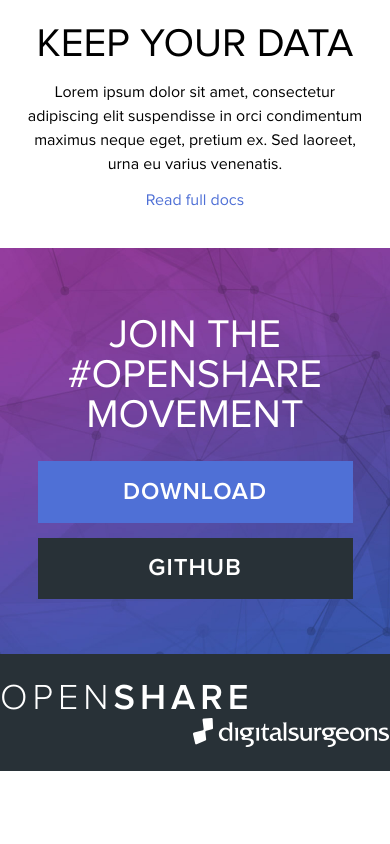
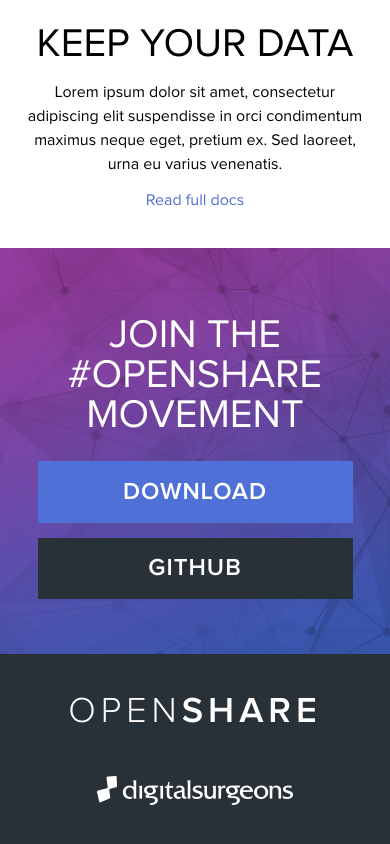
Before and after one commit to OpenShare/openshare, a website: page index.html in a window 390 px wide. Shown: the part 3457-4301 px from the top of the page. Before the commit the page ends 4228 px from the top, so only its background shows below. Drawn offline with Linux system fonts and the light colour scheme; files whose address does not match are found by name.

Commit message:
Footer responsive styles

```diff
--- a/assets/scss/_footer.scss
+++ b/assets/scss/_footer.scss
@@ -1,21 +1,33 @@
 .footer {
 	background: $black;
-	padding: 1.7em 0 1.2em;
+	padding: 2.5em 0 2.3em;
+	text-align: center;
+
+	@include media($medium-screen) {
+		padding: 1.7em 0 1.2em;
+		text-align: left;
+	}
 }
 
 .footer__inner {
 	@extend %outer-container;
+	@extend %row-padd;
 }
 
 .footer__logo {
 	color: $white;
-	float: left;
+	display: block;
 	font-size: 2.25em;
 	font-weight: 200;
 	letter-spacing: 5px;
-	margin: 0;
+	margin: 0 0 1.25em;
+	text-decoration: none;
 	text-transform: uppercase;
-	text-decoration: none;
+
+	@include media($medium-screen) {
+		float: left;
+		margin: 0;
+	}
 }
 
 .footer__logo-strong {
@@ -23,5 +35,7 @@
 }
 
 .footer__ds {
-	float: right;
+	@include media($medium-screen) {
+		float: right;
+	}
 }
```
Also changed, not shown: assets/css/pages.css, 1 other file.
